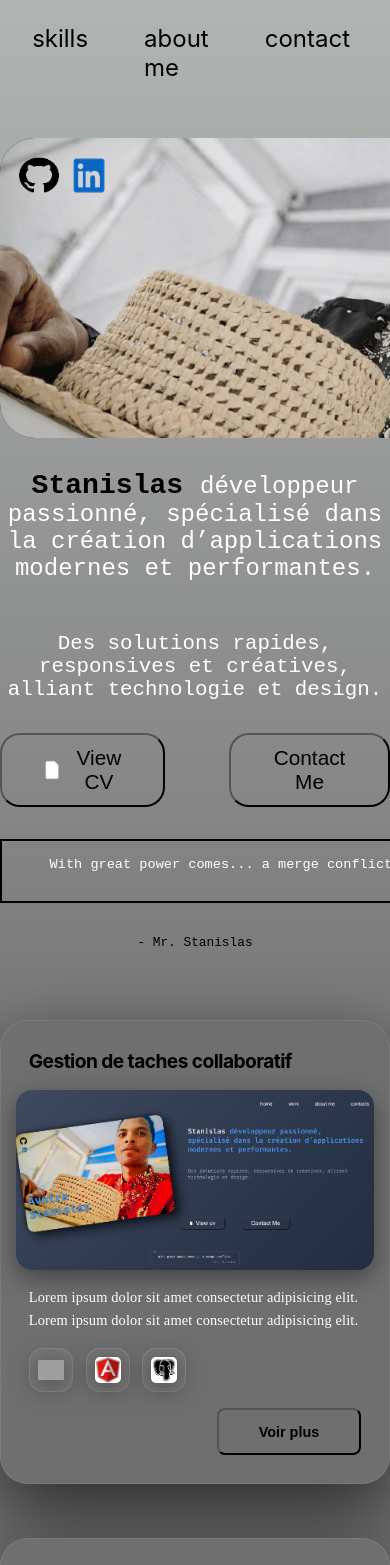
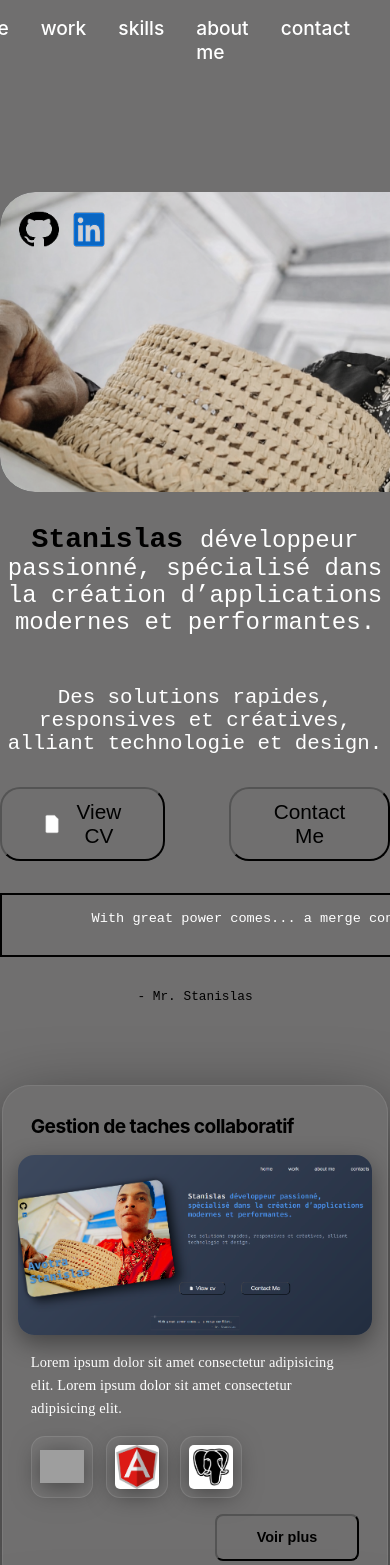
Before and after one commit to avotra15/Portfolio, an Angular app: page / in a window 390 px wide. Shown: the top 1565 px of the page. Built offline with nearby package versions, Linux system fonts and the light colour scheme; grey boxes are pictures that could not be loaded.

Commit message:
Responsive 1366px

```diff
--- a/src/app/aboutme/aboutme.css
+++ b/src/app/aboutme/aboutme.css
@@ -1,10 +1,9 @@
 .aboutme {
     display: flex;
-    /*align-items: center;*/
     justify-content: space-between;
     padding: 60px 80px;
-    /*background: linear-gradient(145deg, rgba(42, 42, 62, 0.95) 0%, rgba(28, 28, 42, 0.98) 100%);*/
-    min-height: 100vh;
+    max-height: calc(100vh - 80px);
+    min-height: calc(100vh - 80px);
     color: #fff;
     position: relative;
     overflow: hidden;
@@ -49,61 +48,15 @@ h1 {
 .aboutme_card img[alt="profil2"] {
     width: 580px;
     height: 555px;
-    margin: -60px -50px;
+    margin: -40px -50px;
 }
-
-/*
-.aboutme_card img[alt="github"],
-.aboutme_card img[alt="linkedin"] {
-    position: absolute;
-    display: inline-block;
-    cursor: pointer;
-    transition: all 0.3s ease;
-    z-index: 10;
-}
-
-.aboutme_card img[alt="github"]:hover,
-.aboutme_card img[alt="linkedin"]:hover {
-    transform: scale(1.15) translateY(-2px);
-    border-color: linear-gradient(0% #60A5FA 100% #856594);
-}
-
-.aboutme_card img[alt="github"] {
-    top: 1.2rem;
-    left: 1.2rem;
-    width: 40px;
-    height: 36px;
-}
-
-.aboutme_card img[alt="linkedin"] {
-    top: 0.75rem;
-    left: 4rem;
-    width: 50px;
-    height: 55px;
-}
-
-.home_card-fullname {
-    position: absolute;
-    bottom: 13rem;
-    left: 1.2rem;
-    color: #0a0a0b;
-    font-size: 3.2rem;
-    font-weight: 800;
-    line-height: 1.2;
-    z-index: 10;
-    text-shadow:
-        0 2px 4px rgba(0, 0, 0, 0.5),
-        0 0 20px rgba(91, 157, 217, 0.3);
-    letter-spacing: 0.5px;
-    max-width: 150px;
-}*/
 
 .aboutme_btn {
     position: absolute;
     bottom: 80px;
     left: 80px;
     z-index: 1;
-    margin: 20px -45px;
+    margin: 60px -45px;
 }
 
 .aboutme_btn button {
--- a/src/app/aboutme/aboutme.html
+++ b/src/app/aboutme/aboutme.html
@@ -6,10 +6,7 @@
     </div>
 
     <div class="aboutme_card">
-    <!--<img [src]="'/assets/icones/github.png'" alt="github">
-        <img [src]="'/assets/icones/linkedin.png'" alt="linkedin"> -->
         <img [src]="'/assets/images/profil2.png'" alt="profil2">
-    <!--    <div class="home_card-fullname">Avotra Stanislas</div> -->
     </div>
 
     <div class="aboutme_btn">
--- a/src/app/contact/contact.html
+++ b/src/app/contact/contact.html
@@ -40,8 +40,8 @@
 
     <div class="contact-copyright">
         <div class="contact-icons">
-            <a href="https://github.com/avotra15"><img src="icones/github.png" alt="github"></a>
-            <a href="https://www.linkedin.com/in/stanislas-avotra/"><img src="icones/linkedin.png" alt="linkedin"></a>
+             <a href="http://https://github.com/avotra15"><img [src]="'/assets/icones/github.png'" alt="github"></a>
+             <a href="http://https://linkedin.com/in/stanislas-avotra/"><img [src]="'/assets/icones/linkedin.png'" alt="linkedin"></a>
         </div>
         <p>© Copyright © 2025-2026. Made by Stanislas</p>
     </div>
--- a/src/app/home/home.css
+++ b/src/app/home/home.css
@@ -1,6 +1,5 @@
 .home {
-    min-height: 100vh;
-    padding: 2rem;
+    max-height: 100vh;
     font-family: 'Fira Code', 'Courier New', monospace;
     color: #fff;
     position: relative;
@@ -14,7 +13,7 @@
     background: linear-gradient(135deg, #1a1d23 0%, #0f1115 100%);
     border-radius: 35px;
     padding: 0;
-    margin: 4rem 0 0 3rem;
+    /*margin: 8rem 0 0 3rem;*/
     transform: perspective(1200px) rotateY(-10deg) rotateX(3deg);
     box-shadow:
         inset 0 1px 0 rgba(255, 255, 255, 0.05);
@@ -99,7 +98,7 @@
 /* Section About Me */
 .home_aboutme {
     position: absolute;
-    top: 35%;
+    top: 20%;
     right: 5%;
     transform: translateY(-50%);
     max-width: 900px;
--- a/src/app/home/home.html
+++ b/src/app/home/home.html
@@ -14,7 +14,7 @@
 
       <div class="btn">
           <button class="view" (click)="openPdf()" ><img [src]="'/assets/icones/doc.png'" alt="doc">View CV</button>
-          <button class="contact" routerLink="/contact">Contact Me</button>
+          <button class="contact" routerLink="/" fragment="contact">Contact Me</button>
       </div>
 
       <div class="prb1">With great power comes... a merge conflict.</div>
--- a/src/app/navbar/navbar.css
+++ b/src/app/navbar/navbar.css
@@ -1,22 +1,23 @@
 /* Navbar */
 .navbar {
     display: flex;
-    gap: 3.5rem;
+    gap: 2rem;
     justify-content: flex-end;
-    padding: 1.5rem 2.5rem;
+    padding: 1rem 2.5rem;
+    background-color: #706F6F;
 }
 
 .navbar a {
-    color: #000;
+    color: #fff;
     text-decoration: none;
     font-family: 'Inter', sans-serif;
-    font-size: 1.5rem;
-    font-weight: 400;
+    font-size: 1.2rem;
+    font-weight: 500;
     transition: color 0.3s ease;
 }
 
 .navbar a:hover {
-    color: #fff;
+    color: #000;
     transform: translateY(-2px);
     cursor: pointer;
 }
--- a/src/app/skills/skills.css
+++ b/src/app/skills/skills.css
@@ -64,8 +64,8 @@
 /* Responsive Design */
 @media (max-width: 1366px) {
     .skills {
-        /*max-width: 100%;*/
-        gap: 45px;
+        max-width: 100%;
+        gap: 35px;
         padding: 100px 320px;
     }
 
--- a/src/app/work/work.css
+++ b/src/app/work/work.css
@@ -3,8 +3,9 @@
     display: flex;
     flex-wrap: wrap;
     gap: 2rem;
-    padding: 2rem;
-    min-height: 100vh;
+    padding: 60px 80px;
+    max-height: calc(100vh - 80px);
+    min-height: calc(100vh - 80px);
 }
 
 /* Carte projet */
@@ -12,9 +13,9 @@
     background: linear-gradient(145deg, #706F6F 0%, #706F6F 100%);
     backdrop-filter: blur(10px);
     border-radius: 28px;
-    margin-top: 40px;
-    width: 500px;
-    height: 510px;
+    margin-top: 5px;
+    width: 400px;
+    height: 500px;
     box-shadow:
         0 25px 70px rgba(0, 0, 0, 0.6),
         0 0 0 1px rgba(255, 255, 255, 0.08) inset;
@@ -25,22 +26,6 @@
     flex-direction: column;
     padding: 2rem 0; /* Padding égal en haut et en bas */
 }
-
-.projet1::before {
-    content: '';
-    position: absolute;
-    top: 0;
-    left: 0;
-    right: 0;
-    height: 4px;
-    opacity: 0;
-    transition: opacity 0.3s ease;
-}
-
-.projet1:hover::before {
-    opacity: 1;
-}
-
 .projet1:hover {
     transform: translateY(-2px);
     border-color: rgba(255, 255, 255, 0.2);
@@ -143,7 +128,7 @@
 /* Responsive */
 @media (max-width: 1366px) {
     .projets {
-        gap: 1.5rem;
+        gap: 1rem;
         padding: 0;
         justify-content:space-between;
     }
@@ -151,7 +136,7 @@
     .projet1 {
         width: 430px;
         height: 490px;
-        margin-top: 30px;
+        margin: 1px 2px;
         padding: 1.5rem 0;
     }
 
--- a/src/styles.css
+++ b/src/styles.css
@@ -1,7 +1,6 @@
 * {
     margin: 0;
     padding: 0;
-    box-sizing: border-box;
 }
 
 html {
@@ -10,16 +9,12 @@ html {
 
 body {
     min-height: 100vh;
-    background: linear-gradient(
-      #AFB5C2 0%,
-      #DBDBDB 0%,
-      #B0B5B3 0%,
-      #706F6F 26%
-    );
+    background:  #706F6F;
     overflow-x: hidden;   /* OK */
     overflow-y: auto;     /* OK */
 }
 
 section {
     scroll-margin-top: 80px; /* pour navbar fixe */
+    padding-top: 80px; /* ajustez selon la hauteur de votre navbar */
 }
```
